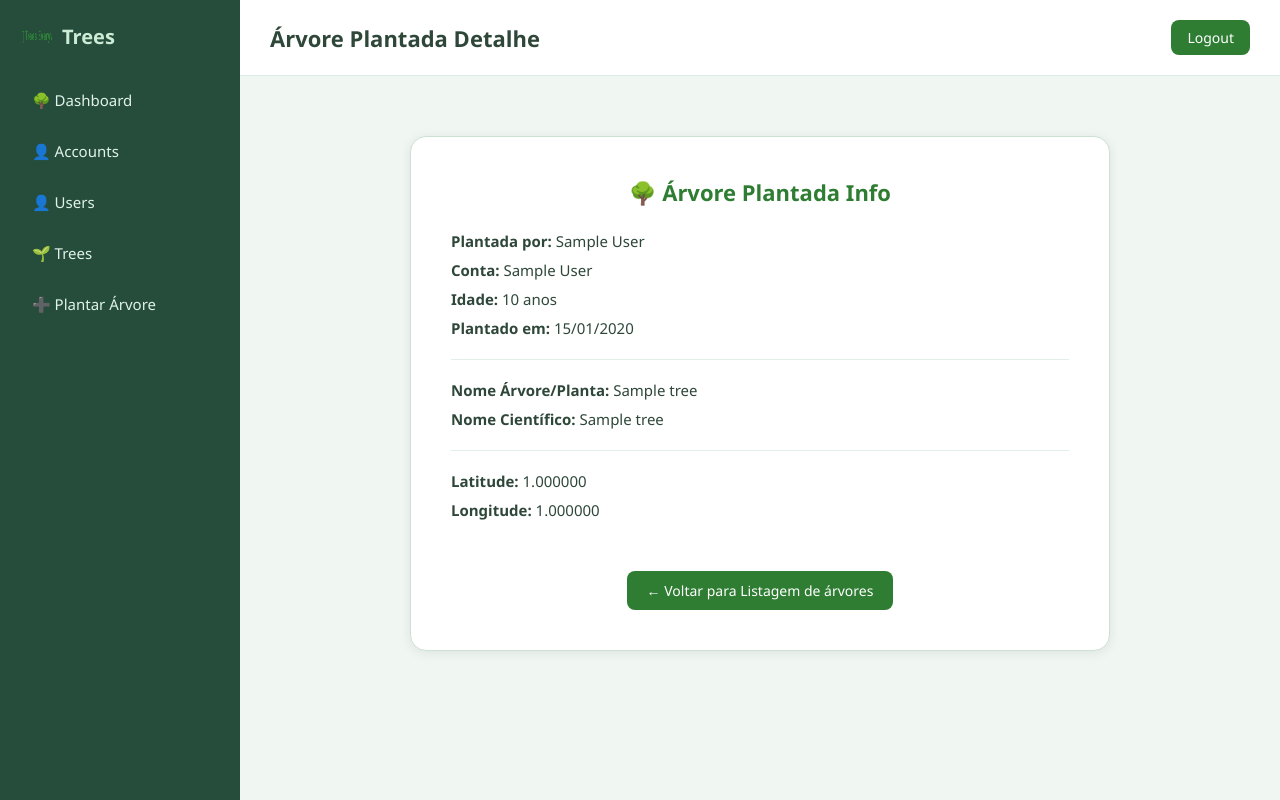
After one commit to Rap255/youshop-trees-everywhere, a Django app: page /trees/detail-planted-tree/1 in a window 1280 px wide. The commit adds this page. Run offline with Django 4.2, Linux system fonts and the light colour scheme; a user stored in the database is signed in; tables that the repository leaves empty hold one stand-in row (values such as "Sample post").

Commit message:
v0.2.7 - Detail trees by User

```diff
--- a/src/accounts/controllers.py
+++ b/src/accounts/controllers.py
@@ -8,7 +8,8 @@ from services.utils import paginator
 from accounts.serializers import(
     AccountCreateSerializer,
     AccountRetriveSerializer,
-    AccountsRetriveSerializer
+    AccountsRetriveSerializer,
+    AccountsUserRetriveSerializer
 )
 
 
--- a/src/accounts/serializers.py
+++ b/src/accounts/serializers.py
@@ -47,3 +47,14 @@ class AccountsRetriveSerializer(serializers.ModelSerializer):
             data = super().to_representation(instance)
             data["created"] = format_date(str(data["created"]))
             return data
+
+
+class AccountsUserRetriveSerializer(serializers.ModelSerializer):
+    class Meta:
+        model = AccountUser
+        fields = "__all__"
+
+    def to_representation(self, instance):
+            data = super().to_representation(instance)
+            data["created"] = format_date(str(data["created"]))
+            return data
--- /dev/null
+++ b/src/core/static/css/planted-tree-detail.css
@@ -0,0 +1,52 @@
+.detail-card {
+  background-color: #ffffff;
+  padding: 40px;
+  border-radius: 16px;
+  box-shadow: 0 2px 12px rgba(0, 0, 0, 0.08);
+  max-width: 700px;
+  width: 100%;
+  margin: 30px auto;
+  color: #2e4739;
+  border: 1px solid #cce0d4;
+}
+
+.detail-card h3 {
+  margin-bottom: 24px;
+  font-size: 22px;
+  color: #2e7d32;
+  text-align: center;
+}
+
+.info-group {
+  margin-bottom: 20px;
+  padding-bottom: 12px;
+  border-bottom: 1px solid #e2efe6;
+}
+
+.info-group:last-of-type {
+  border-bottom: none;
+}
+
+.detail-card p {
+  margin-bottom: 8px;
+  font-size: 15px;
+  line-height: 1.4;
+}
+
+.back-btn {
+  display: block;
+  margin: 30px auto 0;
+  padding: 10px 20px;
+  background-color: #2e7d32;
+  color: white;
+  text-decoration: none;
+  border-radius: 8px;
+  font-size: 14px;
+  text-align: center;
+  transition: background-color 0.2s ease;
+  width: fit-content;
+}
+
+.back-btn:hover {
+  background-color: #27662b;
+}
--- /dev/null
+++ b/src/core/static/js/planted-tree-detail.js
@@ -0,0 +1,3 @@
+document.addEventListener('DOMContentLoaded', function () {
+
+});
--- a/src/core/templates/home_user.html
+++ b/src/core/templates/home_user.html
@@ -16,7 +16,7 @@
     <a href="{% url 'resgister_plantedtree' %}" class="option-card">
       <h3>➕ Adicionar uma Árvore</h3>
     </a>
-    <a href="" class="option-card">
+    <a href="{% url 'list_my_accounts' user_id%}" class="option-card">
       <h3>🌲 Exibir Árvores da Conta</h3>
     </a>
   </div>
--- a/src/core/templates/list_my_trees.html
+++ b/src/core/templates/list_my_trees.html
@@ -21,6 +21,8 @@
         <p><strong>Localização:</strong> {{ tree.latitude }}, {{ tree.longitude }}</p>
         <p><strong>Idade:</strong> {{ tree.age }} anos</p>
         <p><strong>Plantado em:</strong> {{ tree.planted_at }}</p>
+
+        <a href="{% url 'detail_planted_tree' tree.id %}" class="see-plants-btn">Ver as planta</a>
       </div>
     {% empty %}
       <p>You haven’t planted any trees yet.</p>
--- a/src/core/templates/list_planted_trees.html
+++ b/src/core/templates/list_planted_trees.html
@@ -16,10 +16,10 @@
   <div class="planted-list">
     {% for tree in planted_trees %}
       <div class="planted-card">
-        <p><strong>Tree:</strong> {{ tree.plant.name }}</p>
-        <p><strong>Planted by:</strong> {{ tree.user.get_full_name|default:tree.user.username }}</p>
+        <p><strong>Tree:</strong> {{ tree.tree.name }}</p>
+        <p><strong>Planted by:</strong> {{ tree.user.first_name }} {{ tree.user.last_name }}</p>
         <p><strong>Coordinates:</strong> {{ tree.latitude }}, {{ tree.longitude }}</p>
-        <p><strong>Created:</strong> {{ tree.created_at|date:"d/m/Y H:i" }}</p>
+        <p><strong>Created:</strong> {{ tree.planted_at }}</p>
       </div>
     {% empty %}
       <p>Nenhuma Árvore Plantada encontrada.</p>
--- /dev/null
+++ b/src/core/templates/planted_tree_detail.html
@@ -0,0 +1,38 @@
+{% extends 'base.html' %}
+{% load static %}
+
+{% block title %}Árvore Detalhes{% endblock %}
+{% block page_title %}Árvore Plantada Detalhe{% endblock %}
+
+{% block extra_css %}
+<link rel="stylesheet" href="{% static 'css/planted-tree-detail.css' %}">
+{% endblock %}
+
+{% block content %}
+  <div class="detail-card">
+    <h3>🌳 Árvore Plantada Info</h3>
+
+    <div class="info-group">
+      <p><strong>Plantada por:</strong> {{ planted_tree.user.first_name}} {{ planted_tree.user.last_name}}</p>
+      <p><strong>Conta:</strong> {{ planted_tree.account.name }}</p>
+      <p><strong>Idade:</strong> {{ planted_tree.age }} anos</p>
+      <p><strong>Plantado em:</strong> {{ planted_tree.planted_at }}</p>
+    </div>
+
+    <div class="info-group">
+      <p><strong>Nome Árvore/Planta:</strong> {{ planted_tree.tree.name }}</p>
+      <p><strong>Nome Científico:</strong> {{ planted_tree.tree.scientific_name }}</p>
+    </div>
+
+    <div class="info-group">
+      <p><strong>Latitude:</strong> {{ planted_tree.latitude }}</p>
+      <p><strong>Longitude:</strong> {{ planted_tree.longitude }}</p>
+    </div>
+
+    <a href="{%url 'list_my_trees' user_id%}" class="back-btn">← Voltar para Listagem de árvores</a>
+  </div>
+{% endblock %}
+
+{% block extra_js %}
+<script src="{% static 'js/planted-tree-detail.js' %}"></script>
+{% endblock %}
--- a/src/trees/controllers.py
+++ b/src/trees/controllers.py
@@ -52,7 +52,7 @@ class TreesControllers():
 
     @classmethod
     def list_planted_tree_by_id(cls,id_tree):
-        return PlatendTreeRetriveSerializer(cls.modes_planted_tree.objects.get(tree_id=id_tree))
+        return PlatendTreeRetriveSerializer(cls.modes_planted_tree.objects.get(id=id_tree)).data
 
     @classmethod
     def plant_tree(cls,request):
--- a/src/trees/serializers.py
+++ b/src/trees/serializers.py
@@ -6,7 +6,10 @@ from rest_framework import serializers, exceptions
 from rest_framework.validators import UniqueValidator
 from services.utils import format_date
 from trees.models import Tree, PlantedTree
-
+from users.models import UserModel
+from users.serializers import UserRetriveSerializer
+from accounts.models import Account
+from accounts.serializers import AccountRetriveSerializer
 
 class TreeCreateSerializer(serializers.ModelSerializer):
 
@@ -52,4 +55,6 @@ class PlatendTreeRetriveSerializer(serializers.ModelSerializer):
         data = super().to_representation(instance)
         data['planted_at'] = format_date(data['planted_at'])
         data['tree'] = TreeCreateSerializer(Tree.objects.get(id=data['tree'])).data
+        data['user'] = UserRetriveSerializer(UserModel.objects.get(id=data['user'])).data
+        data['account'] = AccountRetriveSerializer(Account.objects.get(id=data['account'])).data
         return data
--- a/src/trees/urls.py
+++ b/src/trees/urls.py
@@ -5,6 +5,8 @@ urlpatterns = [
     path("register-tree",views.resgister_tree,name="register_tree"),
     path("register-planted-tree",views.resgister_plantedtree,name="resgister_plantedtree"),
     path("list-tree",views.list_trees,name="list_trees"),
-    path("dateail-tree/<int:id>",views.details_trees,name="detail_tree"),
+    path("detail-tree/<int:id>",views.details_trees,name="detail_tree"),
+    path("detail-planted-tree/<int:id>",views.details_planed_tree_by_id,name="detail_planted_tree"),
     path("list-my-tree/<int:id>",views.list_my_trees,name="list_my_trees"),
+    path("list-my-accounts/<int:id>",views.list_my_accounts,name="list_my_accounts")
 ]
--- a/src/trees/views.py
+++ b/src/trees/views.py
@@ -28,6 +28,20 @@ def list_my_trees(request,id):
             request,"list_my_trees.html",{
                     "user_access":request.user.type_of_access.id,
                     "planted_trees":TreesControllers.list_my_trees(request_filter,id)["trees"],
+                    "user_id":request.user.id
+                }
+        )
+
+@login_required
+def list_my_accounts(request,id):
+    if request.method == "GET":
+        request_filter = {
+            "per_page":20
+        }
+        return render(
+            request,"list_my_accounts.html",{
+                    "user_access":request.user.type_of_access.id,
+                    "accounts":AccountsControllers.list_accounts_by_user(id_user=request.user.id),
                     "user_id":request.user.id
                 }
         )
@@ -64,6 +78,21 @@ def details_trees(request,id):
         )
 
 @login_required
+def details_planed_tree_by_id(request,id):
+    if request.method == "GET":
+        request_filter = {
+            "per_page":100
+        }
+
+        return render(
+            request,"planted_tree_detail.html",{
+                    "user_access":request.user.type_of_access.id,
+                    "planted_tree":TreesControllers.list_planted_tree_by_id(id),
+                    "user_id":request.user.id
+                }
+        )
+
+@login_required
 def resgister_plantedtree(request):
     if request.method == "GET":
         user_id = request.user.id
```
Also changed, not shown: src/core/static/css/my-accounts.css (+19 -0 lines), src/core/templates/list_my_accounts.html (+10 -8 lines).
